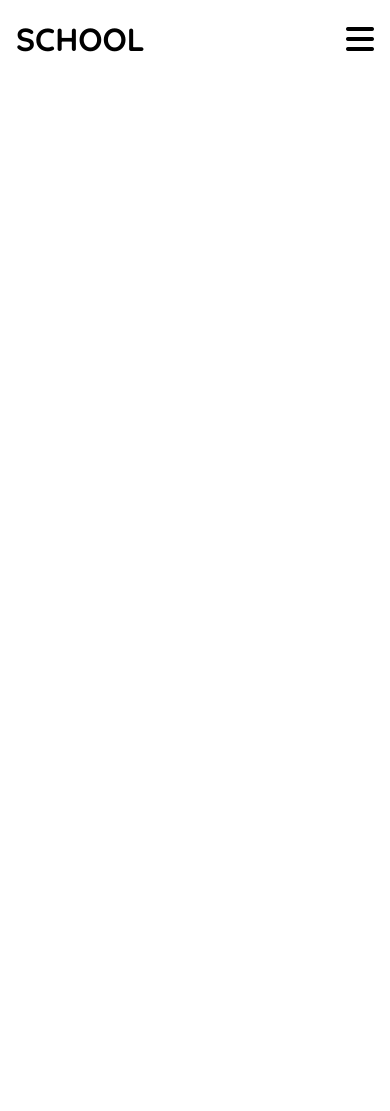
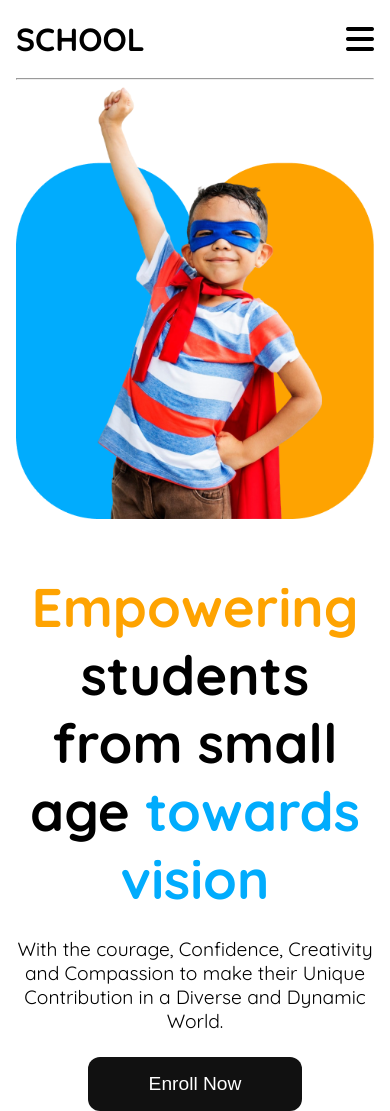
Before and after one commit to NazmulhaqueD/batch11-asignment-2, a plain HTML site: page index.html in a window 390 px wide. Before the commit the page ends 844 px from the top, so only its background shows below. Drawn offline with Linux system fonts and the light colour scheme.

Commit message:
banner section added now

```diff
--- a/index.html
+++ b/index.html
@@ -30,6 +30,21 @@
                 <i class="fa-solid fa-bars"></i>
             </ul>
         </nav>
+        <hr class="mobile-hr">
+        <!-- banner-section -->
+         <section class="banner">
+            <div class="banner-desc">
+                <h1 class="banner-title">
+                    <span class="orange">Empowering</span> students from small age
+                    <span class="sky-blue">towards vision</span>
+                </h1>
+                <p class="desc">With the courage, Confidence, Creativity and Compassion to make their Unique Contribution in a Diverse and Dynamic World.</p>
+                <button class="common-btn enroll-btn">Enroll Now</button>
+            </div>
+            <div class="banner-img">
+                <img src="assets/hero-kids.png" alt="">
+            </div>
+         </section>
     </header>
     <main>
 
--- a/style.css
+++ b/style.css
@@ -28,11 +28,17 @@
     color: #FFFFFF;
     font-weight: 500;
   }
+  .desc{
+    font-size: 1.2rem;
+    padding:  24px 0;
+  }
   /* header starts here  */
+  .header{
+    max-width: 1160px;
+    margin: 0 auto;
+  }
   /* navbar */
   .navbar{
-    max-width: 1160px;
-    margin: 0 auto;
     display: flex;
     justify-content: space-between;
     padding: 1.2rem 0;
@@ -73,7 +79,30 @@
   .admission{
     color: #5D58EF;
   }
+  .mobile-hr{
+    display: none;
+  }
 
+  /* banner starts here  */
+  .banner{
+    display: flex;
+    justify-content: space-between;
+    align-items: center;
+    gap: 50px;
+  }
+  .banner-title{
+    font-size: 3.4rem;
+    font-weight: bold;
+  }
+  .orange{
+    color: #FEA301;
+  }
+  .sky-blue{
+    color: #01ACFD;
+  }
+  .enroll-btn{
+    background-color: #111111;
+  }
   /* header ends here  */
 
 
@@ -103,4 +132,17 @@
         display: block;
         font-size: 2rem;
     }
+    .mobile-hr{
+      display: block;
+    }
+    /* banner-responsive */
+    .banner{
+      flex-direction: column-reverse;
+    }
+    .banner-img img{
+      width: 100%;
+    }
+    .banner-desc{
+      text-align: center;
+    }
   }
```
